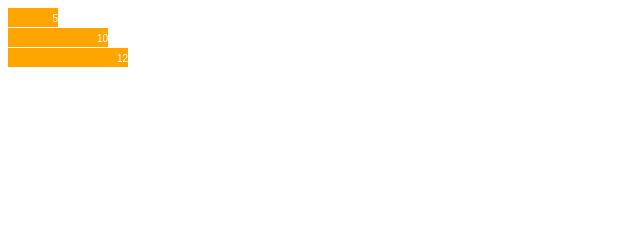
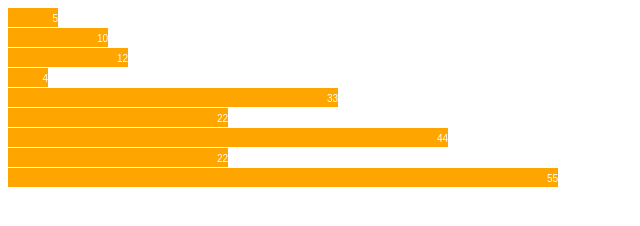
Before and after one commit to evelyn1216/d33, a plain HTML site: page index.html in a window 1280 px wide. Shown: the whole page, without its empty margins (0-640 px from the left). Drawn offline with nearby package versions, Linux system fonts and the light colour scheme.

Commit message:
Update index.html

```diff
--- a/index.html
+++ b/index.html
@@ -17,8 +17,8 @@
 </head>
 <body>
         <script>
-                var data = [5, 10, 12];
-                var width = 200,
+                var data = [5, 10, 12,4,33,22,44,22,55];
+                var width = 1200,
                 scaleFactor = 10,
                 barHeight = 20;
 
```
